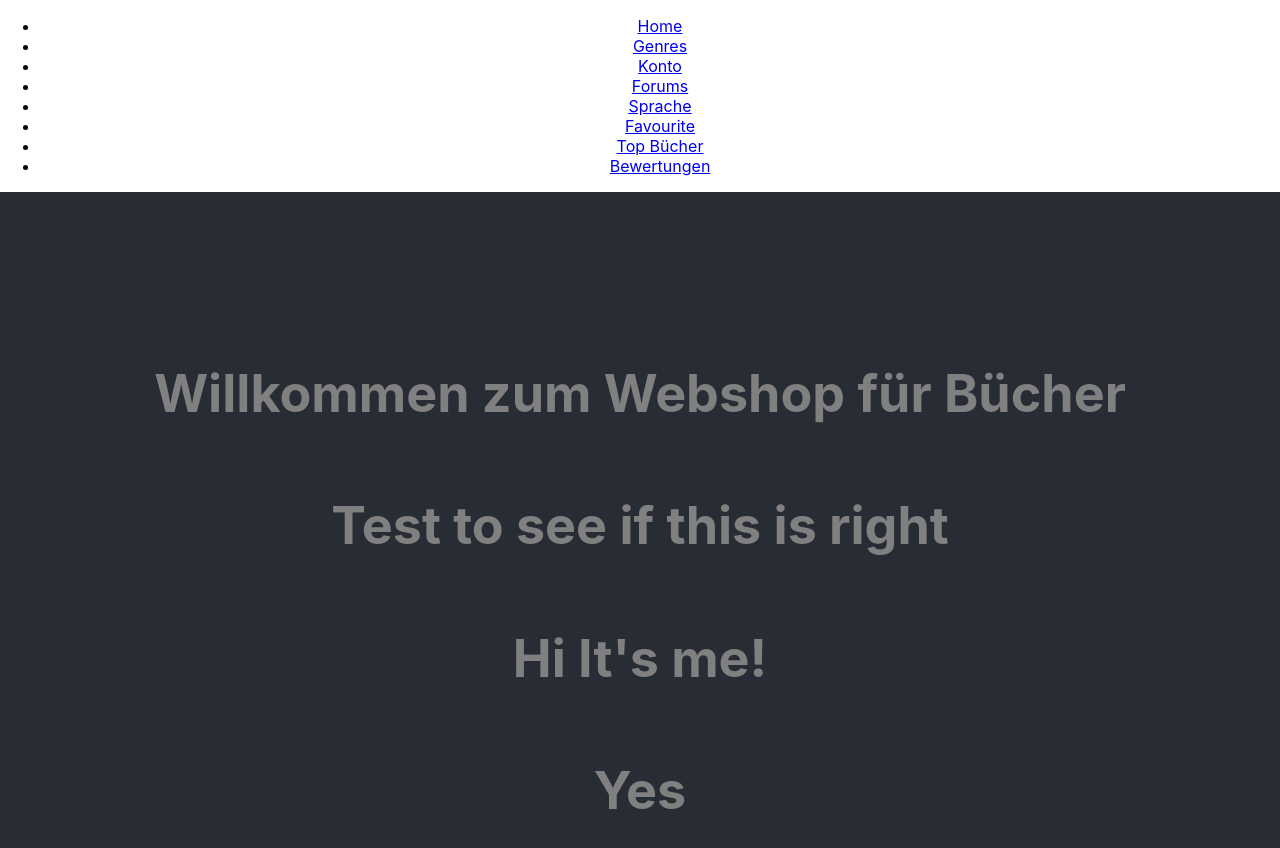
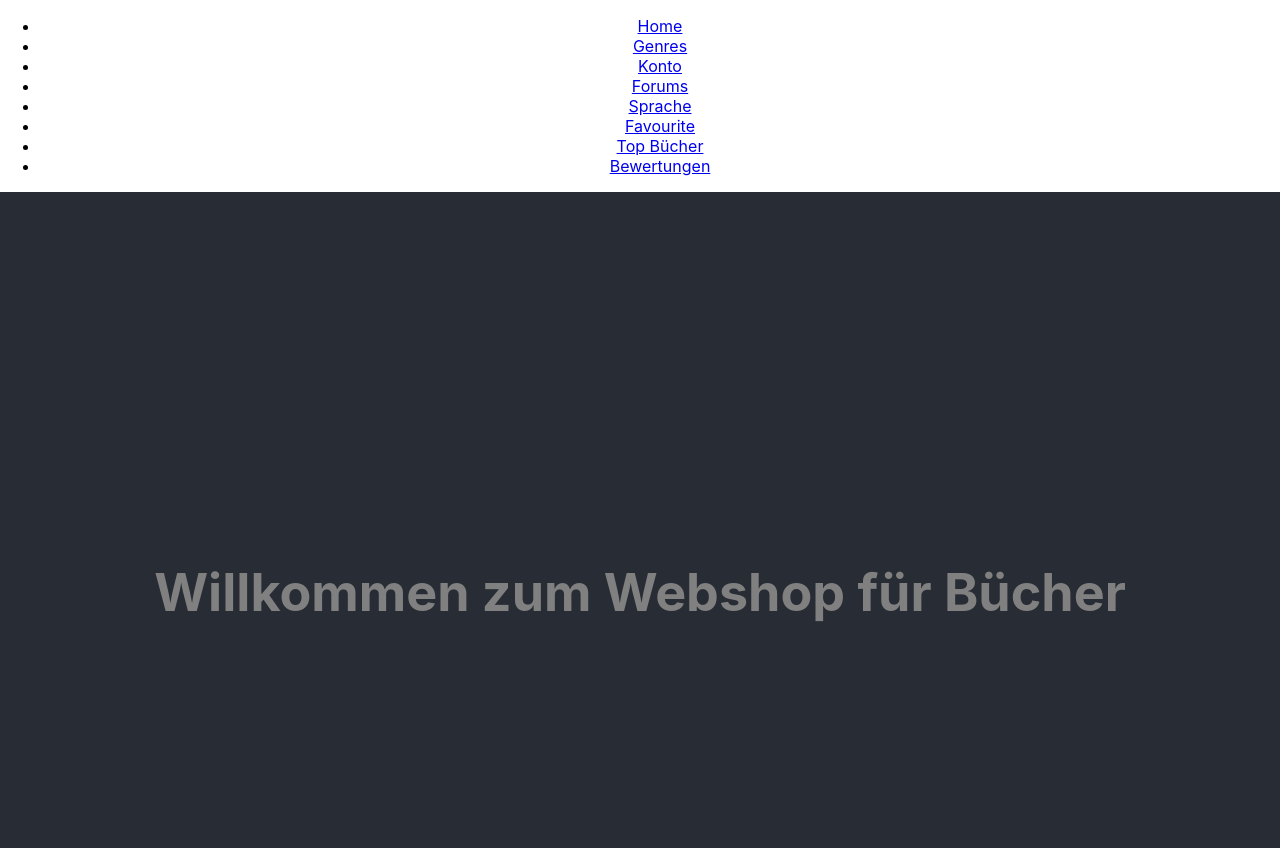
Before and after one commit to EthanUltra/LB-Projekt-M294-295_Ethan-Shrestha, a React (Create React App) app in the folder Front-End/Projekt/: page / in a window 1280 px wide. Shown: the top 848 px of the page. Built offline with nearby package versions, Linux system fonts and the light colour scheme.

Commit message:
Removed a few lines in App.js

```diff
--- a/Front-End/Projekt/src/App.js
+++ b/Front-End/Projekt/src/App.js
@@ -42,9 +42,6 @@ function Layout() {
       <div className="content">
         <header className="App-header">
           <h1>Willkommen zum Webshop für Bücher</h1>
-          <h1>Test to see if this is right</h1>
-          <h1>Hi It's me!</h1>
-          <h1>Yes</h1>
           <Outlet/>
         </header>
       </div>
```
